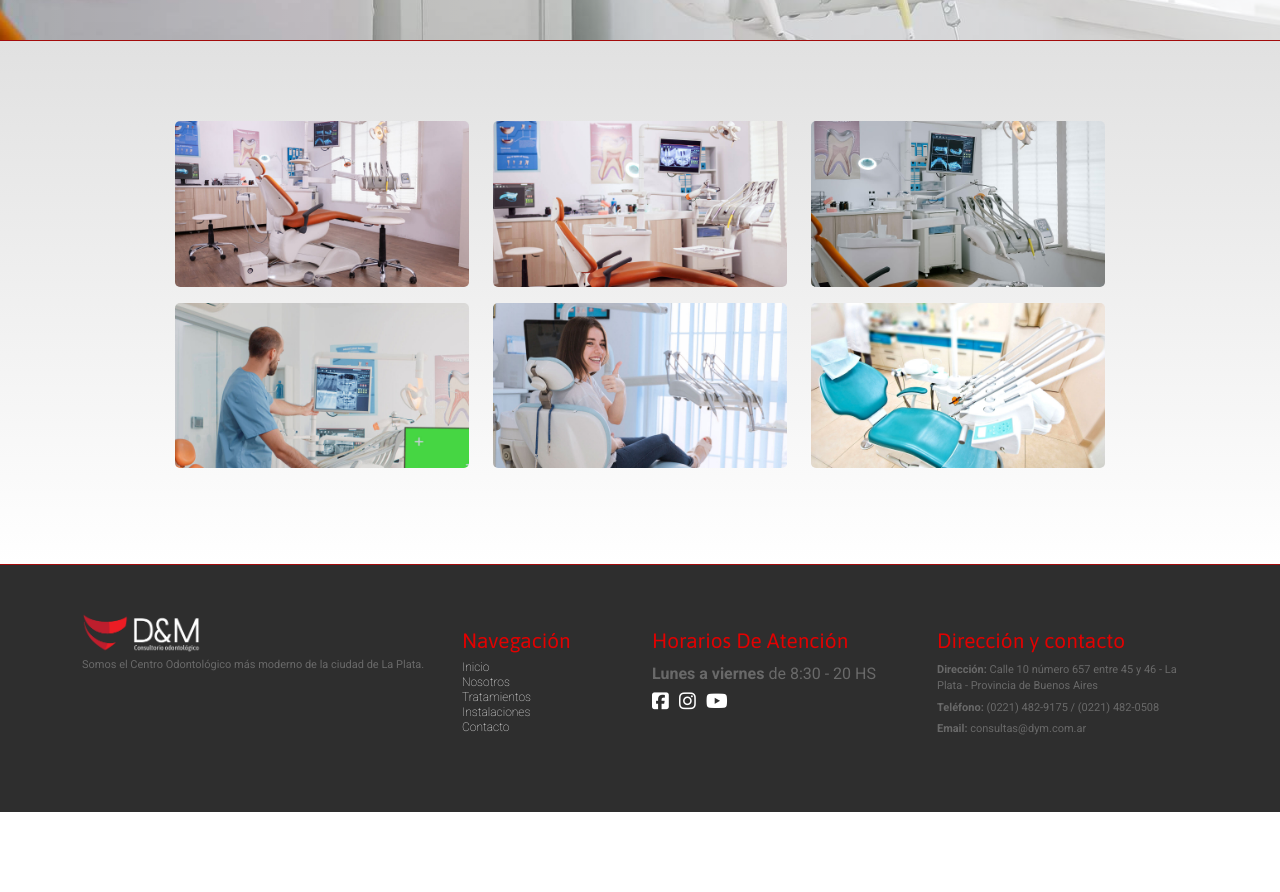
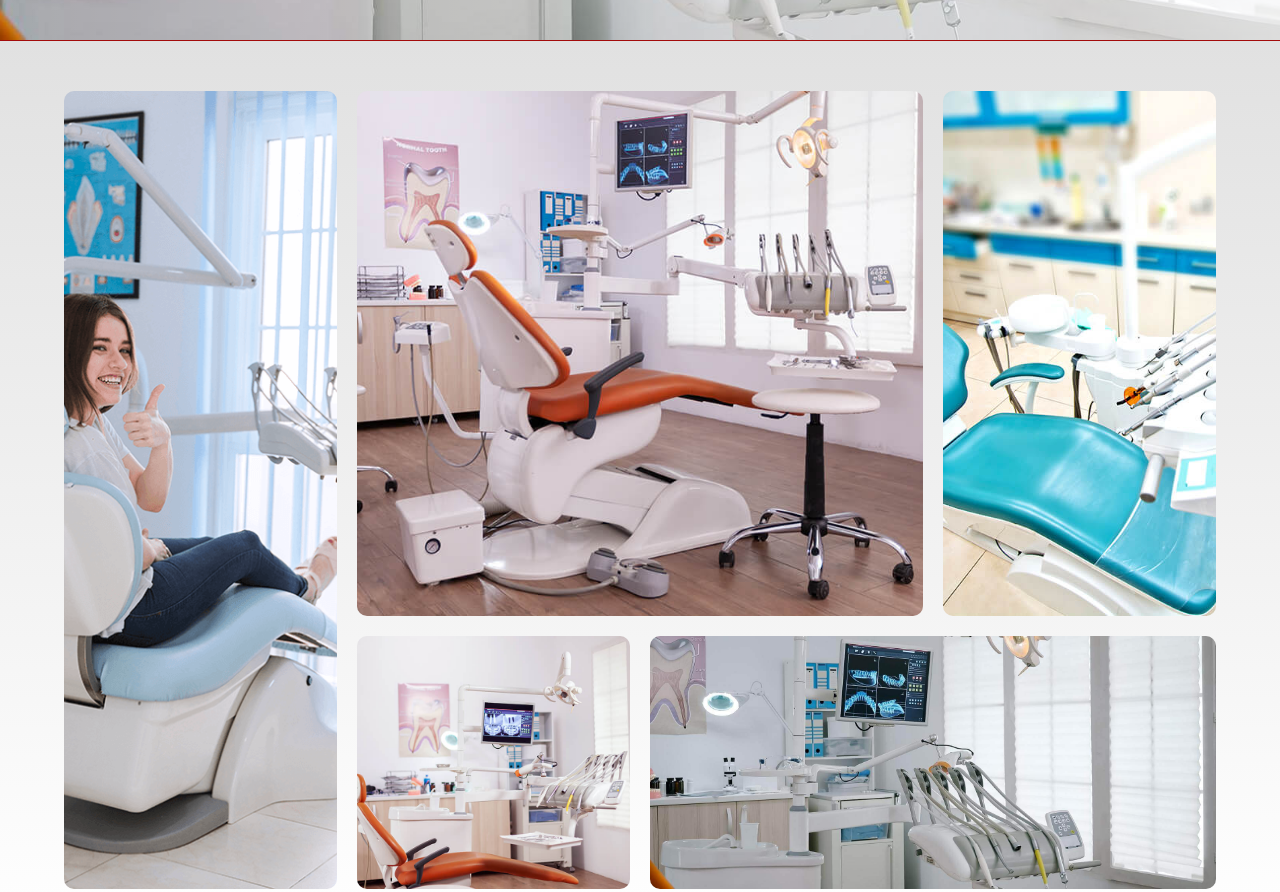
Before and after one commit to jorjonico/dym_odontologos, a website: page pages/instalaciones.html in a window 1280 px wide. Shown: the part 560-1452 px from the top of the page. Before the commit the page ends 1372 px from the top, so only its background shows below. Drawn offline with Linux system fonts and the light colour scheme; some packages are replaced by stand-ins of ours; a script that the page names is missing.

Commit message:
lightbox + grid

```diff
--- a/pages/instalaciones.html
+++ b/pages/instalaciones.html
@@ -46,32 +46,32 @@
                     <h3>La última tecnología a su servicio</h3>
                 </div>
             </section>
-            <section>
-                <div class="row justify-content-center fondo-color">
-                    <div class="col-md-10">
-                        <div class="row">
-                            <a href="../img/lightbox001.jpg" data-toggle="lightbox" data-gallery="example-gallery" class="col-sm-4 mb-3">
-                                <img src="../img/lightbox001.jpg" class="img-fluid fondo-color__box" alt="nuestras instalaciones">
-                            </a>
-                            <a href="../img/lightbox002.jpg" data-toggle="lightbox" data-gallery="example-gallery" class="col-sm-4 mb-3">
-                                <img src="../img/lightbox002.jpg" class="img-fluid fondo-color__box" alt="nuestras instalaciones">
-                            </a>
-                            <a href="../img/lightbox003.jpg" data-toggle="lightbox" data-gallery="example-gallery" class="col-sm-4 mb-3">
-                                <img src="../img/lightbox003.jpg" class="img-fluid fondo-color__box" alt="nuestras instalaciones">
-                            </a>
-                        </div>
-                        <div class="row">
-                            <a href="../img/lightbox004.jpg" data-toggle="lightbox" data-gallery="example-gallery" class="col-sm-4 mb-3">
-                                <img src="../img/lightbox004.jpg" class="img-fluid fondo-color__box" alt="nuestras instalaciones">
-                            </a>
-                            <a href="../img/lightbox005.jpg" data-toggle="lightbox" data-gallery="example-gallery" class="col-sm-4 mb-3">
-                                <img src="../img/lightbox005.jpg" class="img-fluid fondo-color__box" alt="nuestras instalaciones">
-                            </a>
-                            <a href="../img/lightbox006.jpg" data-toggle="lightbox" data-gallery="example-gallery" class="col-sm-4 mb-3">
-                                <img src="../img/lightbox006.jpg" class="img-fluid fondo-color__box" alt="nuestras instalaciones">
-                            </a>
-                        </div>
-                    </div>
+            <section class="galeria">
+                <!--Galeria de imágenes de el consultorio-->
+                <div class="galeria__img001">
+                    <a href="../img/lightbox005.jpg" data-toggle="lightbox" data-gallery="example-gallery">
+                        <img class="galeria__grid--img" src="../img/galeria004.png" alt="nuestras instalaciones">
+                    </a>
+                </div>
+                <div class="galeria__img002">
+                    <a href="../img/lightbox001.jpg" data-toggle="lightbox" data-gallery="example-gallery">
+                        <img class="galeria__grid--img" src="../img/galeria002.jpg" alt="nuestras instalaciones">
+                    </a>
+                </div>
+                <div class="galeria__img003">
+                    <a href="../img/lightbox006.jpg" data-toggle="lightbox" data-gallery="example-gallery">
+                        <img class="galeria__grid--img" src="../img/galeria003.jpg" alt="nuestras instalaciones">
+                    </a>
+                </div>
+                <div class="galeria__img004">
+                    <a href="../img/lightbox002.jpg" data-toggle="lightbox" data-gallery="example-gallery">
+                        <img class="galeria__grid--img" src="../img/galeria001.jpg" alt="nuestras instalaciones">
+                    </a>
+                </div>
+                <div class="galeria__img005">
+                    <a href="../img/lightbox003.jpg" data-toggle="lightbox" data-gallery="example-gallery">
+                        <img class="galeria__grid--img" src="../img/banner-img2.jpg" alt="nuestras instalaciones">
+                    </a>
                 </div>
             </section>
 
--- a/sass/_secciones.scss
+++ b/sass/_secciones.scss
@@ -15,14 +15,6 @@
         transition: all 0.5s;
         &:hover{
             transform: scale(1.3,1.3);
-        }
-    }
-    &__box{
-        transition: all 0.3s;
-        overflow: hidden;
-        @extend .galeriaGrid;
-        &:hover{
-            transform: rotateZ(2.5deg)
         }
     }
     .beneficios{
```
Also changed, not shown: css/estilo.min.css, img/galeria001.jpg (added), img/galeria002.jpg (added), img/galeria003.jpg (added), img/galeria004.png (added).
